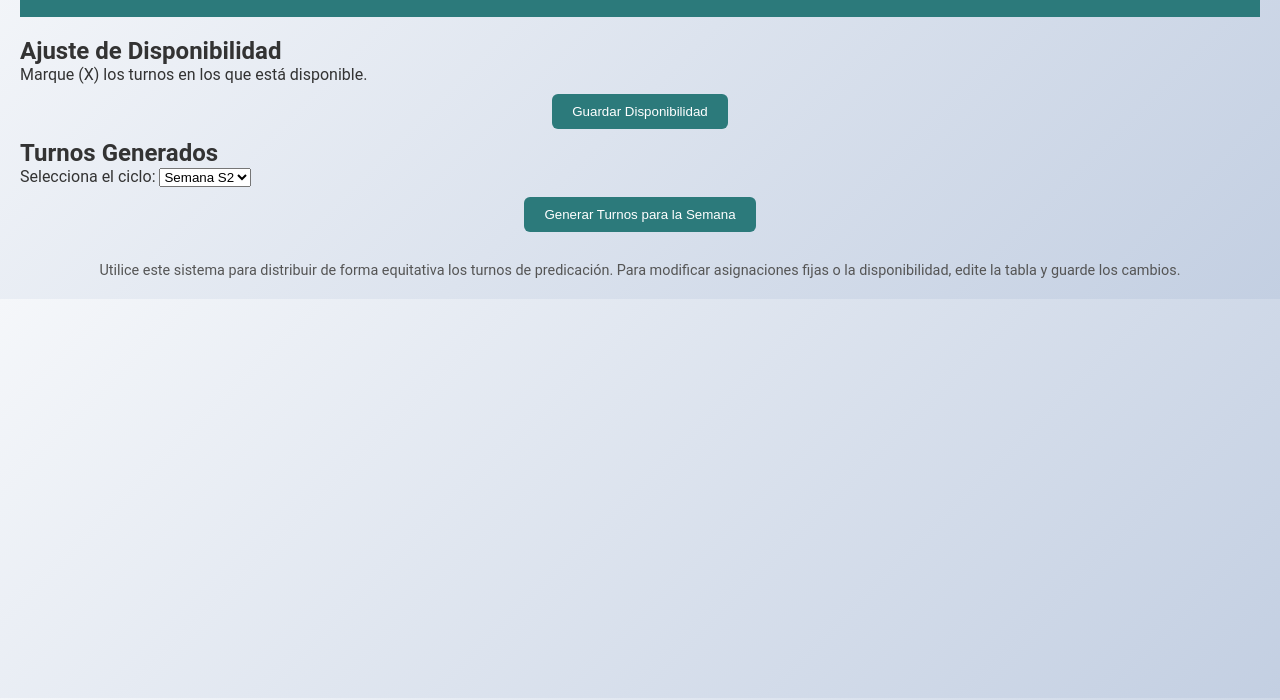
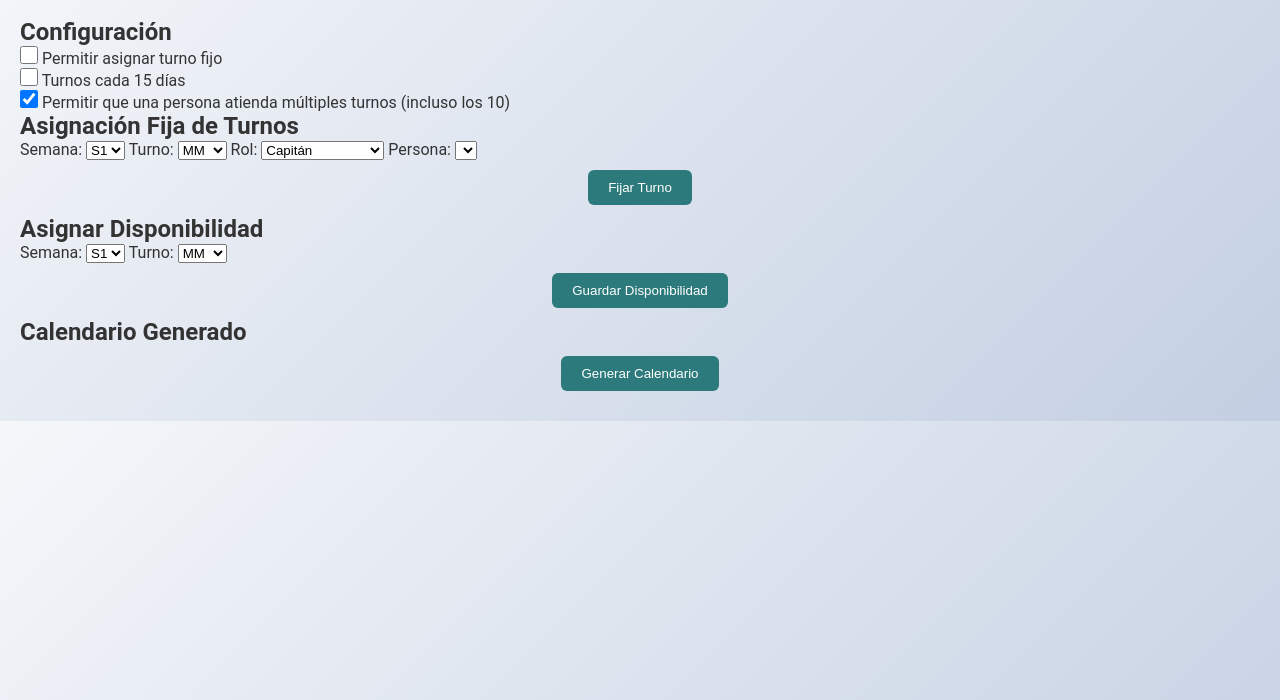
Before and after one commit to CCEPCAHER/asistencia-FC, a plain HTML site: page index.html in a window 1280 px wide. Shown: the part 100-800 px from the top of the page. Drawn offline with Linux system fonts and the light colour scheme; a script that the page names is missing.

Commit message:
Actualizar index.html

```diff
--- a/index.html
+++ b/index.html
@@ -3,47 +3,121 @@
 <head>
   <meta charset="UTF-8">
   <meta name="viewport" content="width=device-width, initial-scale=1.0">
-  <title>Generador de Turnos de Predicación</title>
+  <title>Calendario Mensual de Turnos</title>
   <link rel="stylesheet" href="styles.css">
-  <meta name="description" content="Sistema para generar turnos automáticos para 66 voluntarios de predicación con roles Publicador y Capitán">
-  <link rel="icon" href="favicon.ico" type="image/x-icon">
 </head>
 <body>
   <header>
-    <h1>Generador de Turnos de Predicación</h1>
-    <p>Predicación con carritos – Testigos de Jehová</p>
+    <h1>Calendario Mensual de Turnos</h1>
   </header>
 
   <main>
-    <!-- Sección para ajustar la disponibilidad -->
-    <section id="availability-section">
-      <h2>Ajuste de Disponibilidad</h2>
-      <p>Marque (X) los turnos en los que está disponible.</p>
-      <div id="persons-table-container"></div>
-      <button id="save-availability">Guardar Disponibilidad</button>
+    <!-- Sección de opciones de configuración global -->
+    <section id="config">
+      <h2>Configuración</h2>
+      <form id="configForm">
+        <label>
+          <input type="checkbox" id="fijarTurnoCheckbox">
+          Permitir asignar turno fijo
+        </label>
+        <br>
+        <label>
+          <input type="checkbox" id="turnos15Checkbox">
+          Turnos cada 15 días
+        </label>
+        <br>
+        <label>
+          <input type="checkbox" id="allowMultipleCheckbox" checked>
+          Permitir que una persona atienda múltiples turnos (incluso los 10)
+        </label>
+      </form>
     </section>
 
-    <!-- Sección para generar y ver el schedule -->
-    <section id="schedule-section">
-      <h2>Turnos Generados</h2>
-      <label for="week-selector">Selecciona el ciclo:</label>
-      <select id="week-selector">
-        <option value="S1">Semana S1</option>
-        <option value="S2" selected>Semana S2</option>
-        <option value="S3">Semana S3</option>
-        <option value="S4">Semana S4</option>
-      </select>
-      <button id="generate-turns">Generar Turnos para la Semana</button>
-      <div id="schedule-container"></div>
+    <!-- Sección para fijar directamente algún turno -->
+    <section id="fixedAssignment">
+      <h2>Asignación Fija de Turnos</h2>
+      <form id="fixedForm">
+        <label for="weekSelect">Semana:</label>
+        <select id="weekSelect">
+          <option value="S1">S1</option>
+          <option value="S2">S2</option>
+          <option value="S3">S3</option>
+          <option value="S4">S4</option>
+        </select>
+
+        <label for="turnSelect">Turno:</label>
+        <select id="turnSelect">
+          <option value="MM">MM</option>
+          <option value="MT1">MT1</option>
+          <option value="MT2">MT2</option>
+          <option value="XT1">XT1</option>
+          <option value="XT2">XT2</option>
+          <option value="J">J</option>
+          <option value="VT1">VT1</option>
+          <option value="VT2">VT2</option>
+          <option value="S">S</option>
+          <option value="D">D</option>
+        </select>
+
+        <label for="roleSelect">Rol:</label>
+        <select id="roleSelect">
+          <option value="capitan">Capitán</option>
+          <option value="publicador1">Publicador Slot 1</option>
+          <option value="publicador2">Publicador Slot 2</option>
+          <option value="publicador3">Publicador Slot 3</option>
+        </select>
+
+        <label for="personSelect">Persona:</label>
+        <select id="personSelect">
+          <!-- Se llenará dinámicamente según el rol seleccionado -->
+        </select>
+
+        <button type="button" id="btnFixAssignment">Fijar Turno</button>
+      </form>
+    </section>
+
+    <!-- Sección para asignar disponibilidad en cada turno (cuadrícula por turno) -->
+    <section id="availabilitySection">
+      <h2>Asignar Disponibilidad</h2>
+      <form id="availabilityForm">
+        <label for="availWeekSelect">Semana:</label>
+        <select id="availWeekSelect">
+          <option value="S1">S1</option>
+          <option value="S2">S2</option>
+          <option value="S3">S3</option>
+          <option value="S4">S4</option>
+        </select>
+
+        <label for="availTurnSelect">Turno:</label>
+        <select id="availTurnSelect">
+          <option value="MM">MM</option>
+          <option value="MT1">MT1</option>
+          <option value="MT2">MT2</option>
+          <option value="XT1">XT1</option>
+          <option value="XT2">XT2</option>
+          <option value="J">J</option>
+          <option value="VT1">VT1</option>
+          <option value="VT2">VT2</option>
+          <option value="S">S</option>
+          <option value="D">D</option>
+        </select>
+
+        <div id="availabilityList">
+          <!-- Se generarán checkboxes para cada persona -->
+        </div>
+        <button type="button" id="btnSaveAvailability">Guardar Disponibilidad</button>
+      </form>
+    </section>
+
+    <!-- Sección donde se muestra el calendario resultante -->
+    <section id="scheduleSection">
+      <h2>Calendario Generado</h2>
+      <button type="button" id="btnGenerateSchedule">Generar Calendario</button>
+      <div id="scheduleTableContainer">
+        <!-- La tabla se generará aquí -->
+      </div>
     </section>
   </main>
-
-  <footer>
-    <p>
-      Utilice este sistema para distribuir de forma equitativa los turnos de predicación.
-      Para modificar asignaciones fijas o la disponibilidad, edite la tabla y guarde los cambios.
-    </p>
-  </footer>
 
   <script src="script.js"></script>
 </body>
```
